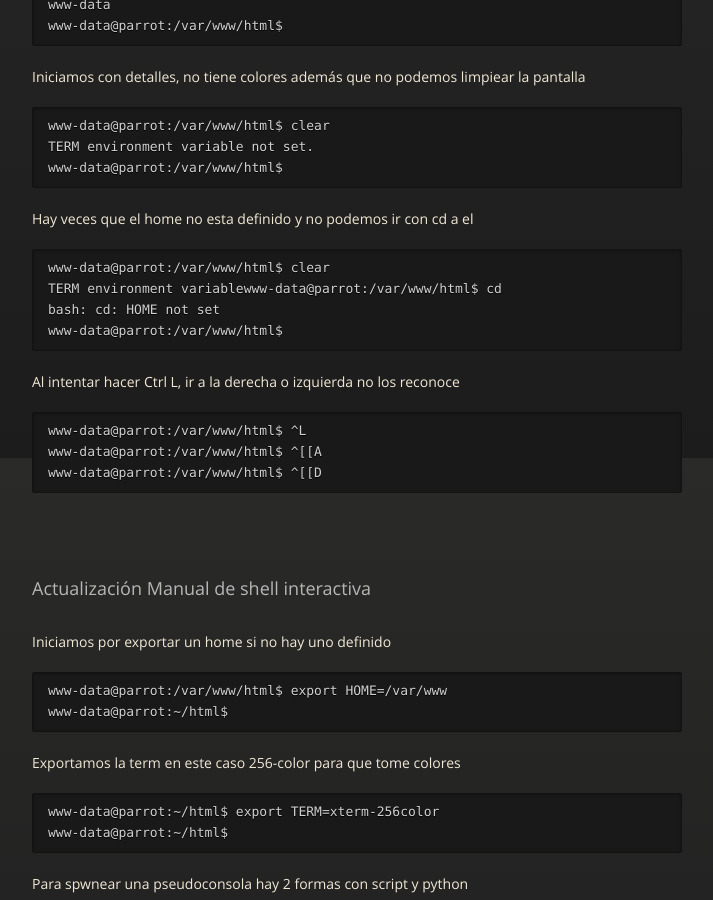
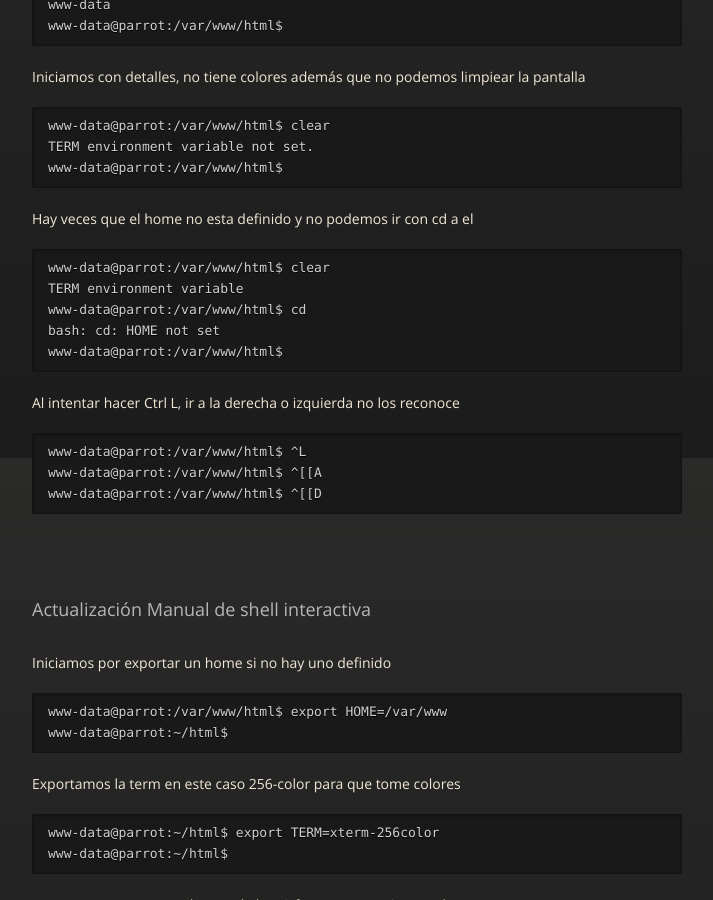
Before and after one commit to henryp911/gg-new.github.io, a Jekyll site: the page otros/shell/index.html, which Jekyll copies as it is, in a window 1280 px wide and 900 px high, scrolled down 442 px. Shown: the whole window, without its empty margins (283-996 px from the left). Built offline with Jekyll 4.4.1, drawn with Linux system fonts in a browser that asks for light colours.

Commit message:
Update index.html

```diff
--- a/otros/shell/index.html
+++ b/otros/shell/index.html
@@ -62,7 +62,8 @@ www-data@parrot:/var/www/html$</span>
 <div><p>Hay veces que el home no esta definido y no podemos ir con cd a el</p></div>
 <div class="language-python highlighter-rouge"><div class="highlight"><pre class="highlight">
 <code><span class="p">www-data@parrot:/var/www/html$ clear
-TERM environment variablewww-data@parrot:/var/www/html$ cd
+TERM environment variable
+www-data@parrot:/var/www/html$ cd
 bash: cd: HOME not set
 www-data@parrot:/var/www/html$</span>
 </code></pre></div></div>
```
